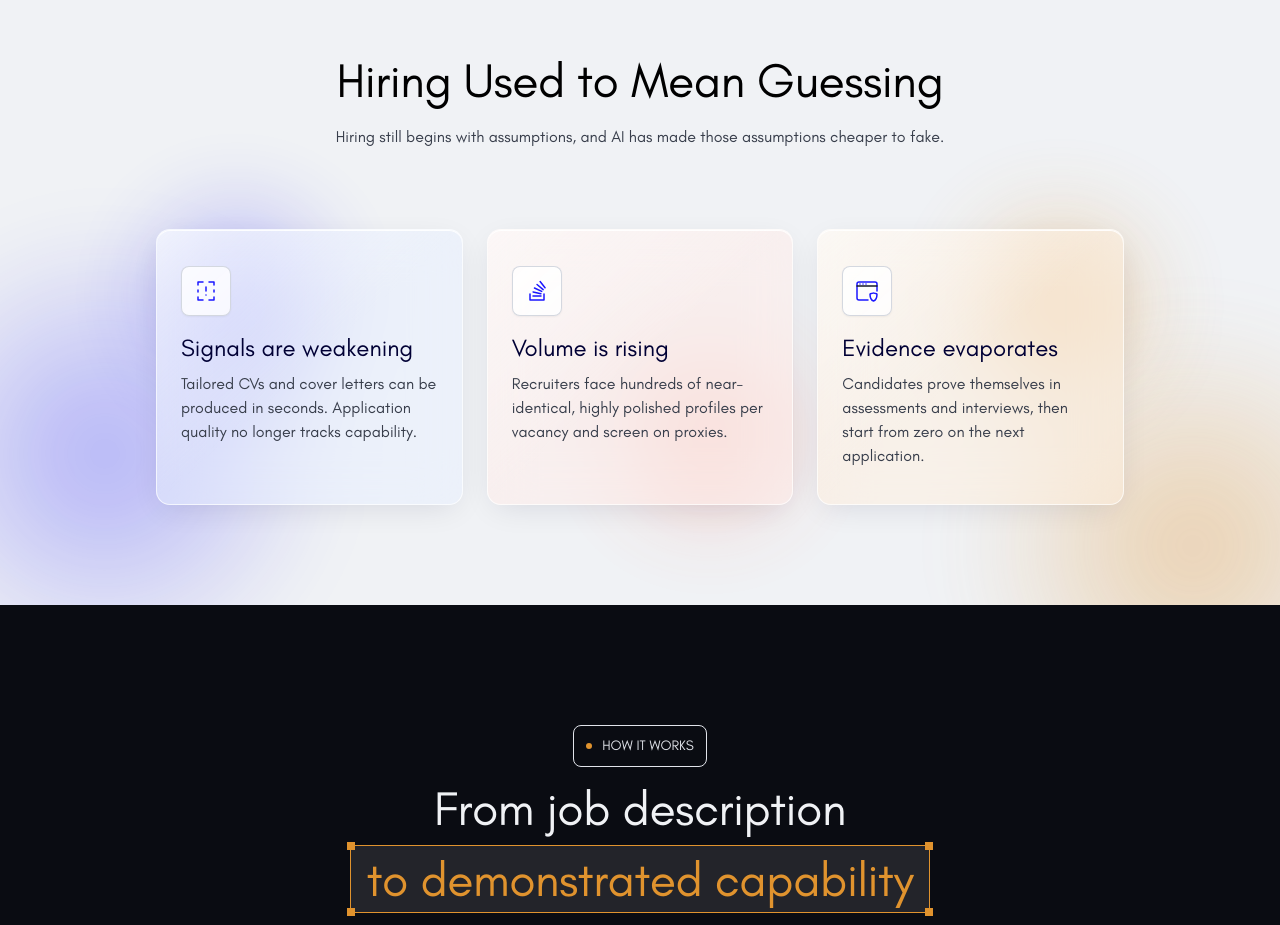
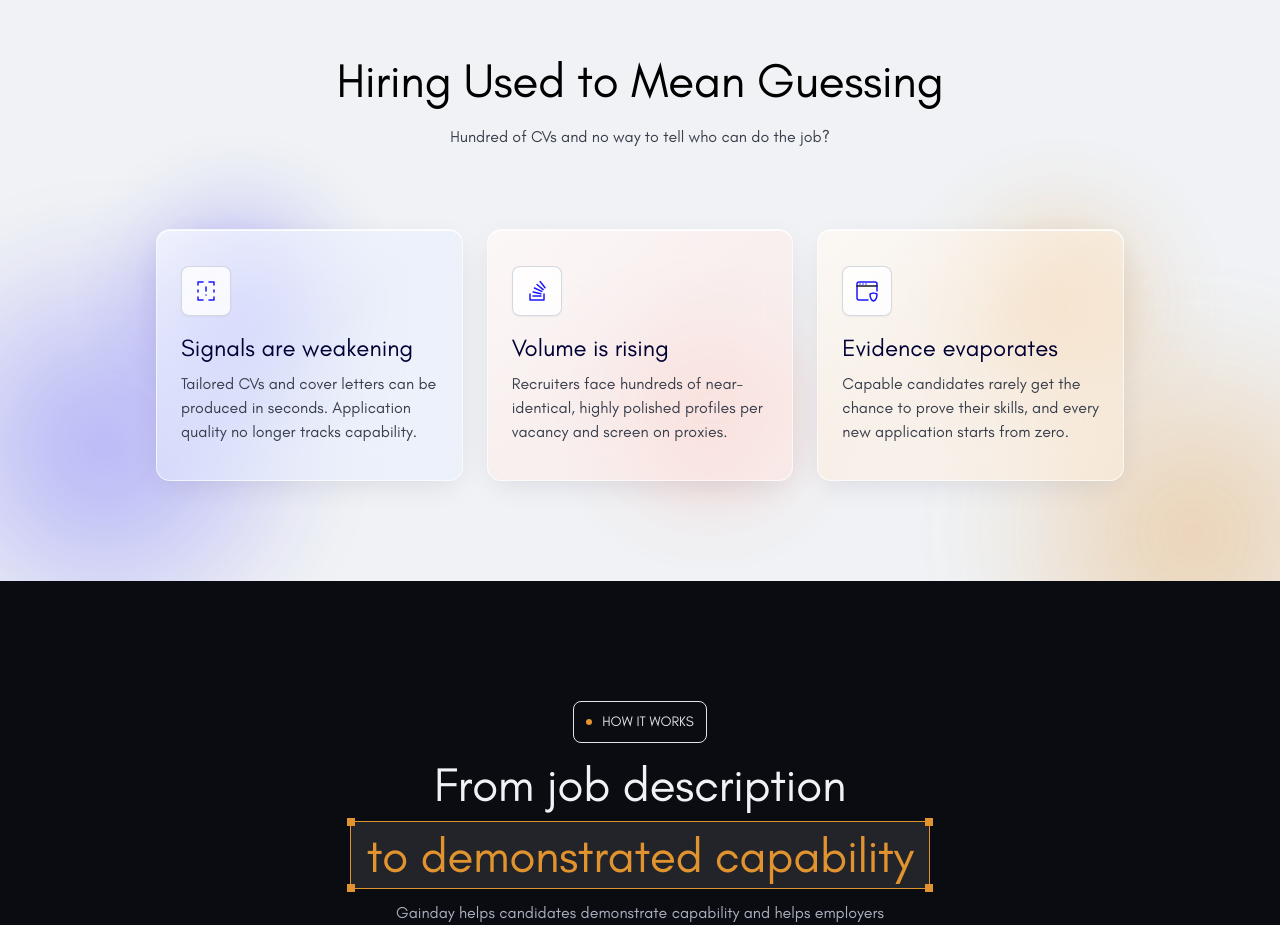
Before and after one commit to Jobstacktalentsolutions/gainday-frontend, a React (Vite) app: page /landing in a window 1280 px wide. Shown: the part 1060-1985 px from the top of the page. Built offline with nearby package versions, Linux system fonts and the light colour scheme; no server answers.

Commit message:
chore : wording in problem section

```diff
--- a/src/features/landing/components/ProblemCardContainer.tsx
+++ b/src/features/landing/components/ProblemCardContainer.tsx
@@ -35,7 +35,7 @@ const cards: ProblemCard[] = [
     },
     {
         title: "Evidence evaporates",
-        description: "Candidates prove themselves in assessments and interviews, then start from zero on the next application.",
+        description: "Capable candidates rarely get the chance to prove their skills, and every new application starts from zero.",
         icon: secureIcon,
         tint: "bg-secondary-100/50",
         orb: "amber",
--- a/src/features/landing/components/ProblemSection.tsx
+++ b/src/features/landing/components/ProblemSection.tsx
@@ -19,7 +19,7 @@ const ProblemSection = () => (
         <motion.div variants={fadeUp} className="flex flex-col items-center justify-center gap-4 text-center">
             <h2 className="heading-2 text-black">Hiring Used to Mean Guessing</h2>
             <p className="max-w-155 text-base leading-6 text-neutral-700">
-                Hiring still begins with assumptions, and AI has made those assumptions cheaper to fake.
+                Hundred of CVs and no way to tell who can do the job?
             </p>
         </motion.div>
 
```
